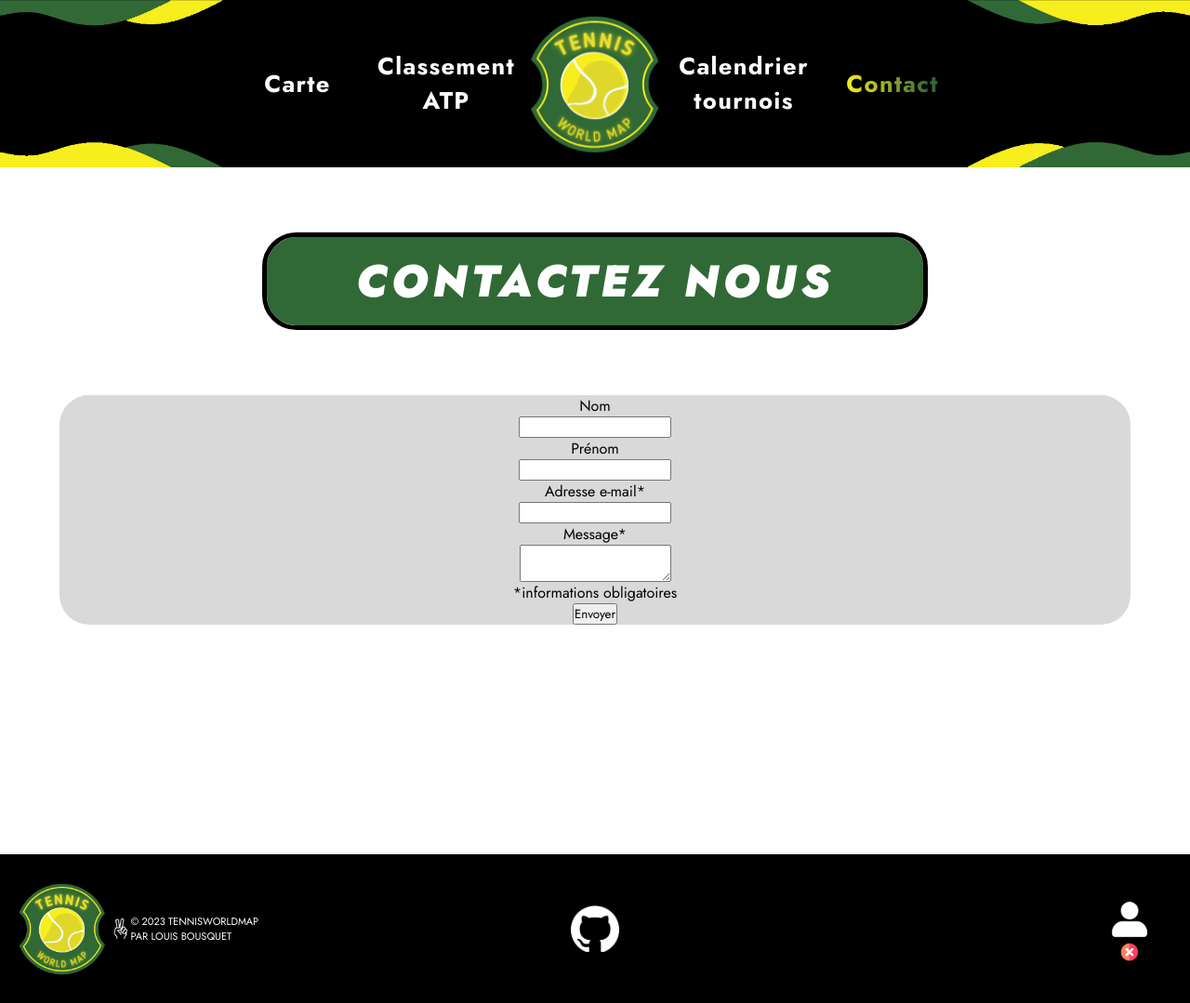
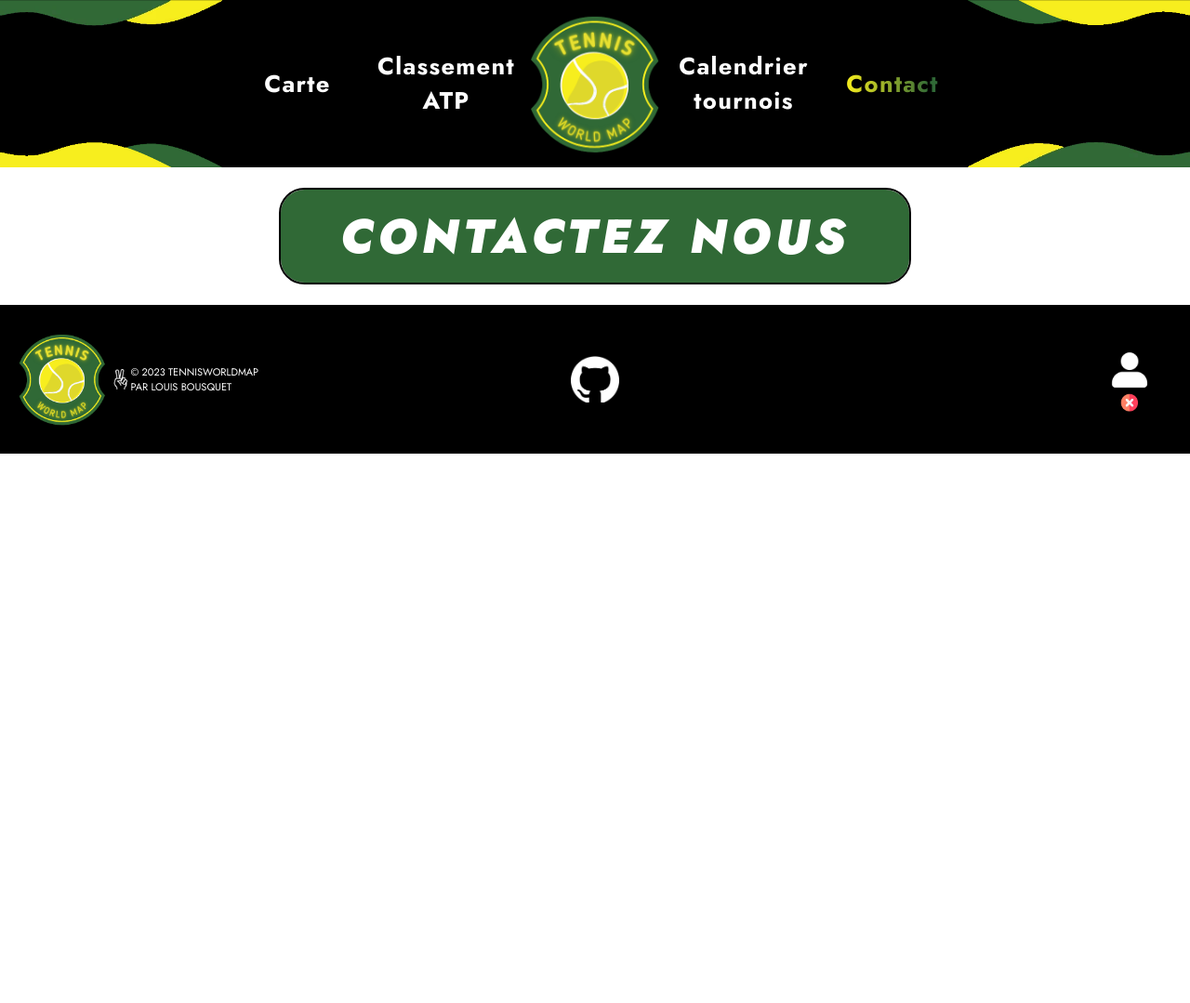
Before and after one commit to LouisB10/TennisWorldMap, a PHP site: page /pages/contact2.php in a window 1280 px wide. Shown: the whole page at 93% size. After the commit the page ends 488 px from the top, so only its background shows below. Run offline with PHP 8.4, Linux system fonts and the light colour scheme.

Commit message:
Add files via upload

```diff
--- a/projet-tennis/css/contact.css
+++ b/projet-tennis/css/contact.css
@@ -1,3 +1,10 @@
+:root{
+  --green: #306936;
+  --yellow: #f7ee1e;
+  --grey: #d9d9d9;
+  --white : #ffffff;
+  --black : #000000;
+}
 * {
   margin: 0;
   padding: 0;
@@ -5,12 +12,15 @@
   list-style: none;
   font-family: "Jost", sans-serif;
 }
+
 body {
   width: 100vw; /***width 320px****/
   overflow-x: hidden;
 }
-
+/*******section******/
 section {
+  width: 100vw;
+  height: auto;
   display: flex;
   flex-direction: column;
   align-items: center;
@@ -18,24 +28,76 @@ section {
 }
 
 /****titre de la page div****/
-.titre-page {
+.title {
   width: auto;
   height: auto;
   text-align: center;
-  background: #306936;
-  padding: 1% 7.5%;
-  border-radius: 2.5vw;
-  margin: 15px 0 15px;
-  outline: 3px solid black;
+  background: var(--green);
+  padding: 1% 5%;
+  border-radius: 2vw;
+  margin: 3vh 0 3vh;
+  outline: 2px solid black;
 }
+
 /****titre de la page texte****/
-.titre-page p {
-  color: #ffffff;
+.title p {
+  color: var(--white);
   font-style: italic;
   font-weight: 900;
   letter-spacing: 0.1em;
-  font-size: 1em;
+  font-size: 4vw;
 }
+
+/****************************************MEDIA QUERIES RESPONSIVE NAVBAR**************************************/
+/********Passage tablette / telephone en portrait*******/
+
+@media (min-width: 480px) {
+  .title-page {
+    outline: 3px solid black;
+  }
+  .title-page p{
+    font-size: 3vw;
+  }
+}
+
+/************AFFICHAGE Tablette****************/
+@media (min-width: 767px) {
+  .title-page {
+    outline: 3.5px solid black;
+  }
+
+}
+
+/*********AFFICHAGE Tablette/ PC Portable*******/
+@media (min-width: 991px) {
+  .title-page {
+    outline: 4px solid black;
+  }
+
+}
+
+/************AFFICHAGE PC Portable/PC petit***********/
+@media (min-width: 1200px) {
+  .title-page {
+    outline: 4.5px solid black;
+  }
+}
+
+/************AFFICHAGE PC moyen***********/
+@media (min-width: 1400px) {
+  .title-page {
+    outline: 6px solid black;
+  }
+}
+
+/************AFFICHAGE PC grand***********/
+@media (min-width: 1600px) {
+
+}
+
+
+
+
 
 
 /*****div contact***/
@@ -51,9 +113,9 @@ section {
 .contact-form {
   grid-column: 1 /2;
   grid-row: 1 /2;
-  width: 90%;
+  width: 85%;
   background-color: #d9d9d9;
-  border-radius: 2.5vw;
+  border-radius: 2vw;
   border: none;
   margin: 0 5%;
 }
@@ -75,71 +137,3 @@ section {
 .contact-form form span{
 
 }
-
-
-
-
-/****************************************MEDIA QUERIES RESPONSIVE NAVBAR**************************************/
-/********Passage tablette / telephone en portrait*******/
-
-@media (min-width: 480px) {
-  .titre-page {
-    margin: 25px 0 25px;
-    outline: 3.5px solid black;
-  }
-  .titre-page p {
-    font-size: 1.5em;
-  }
-}
-
-/************AFFICHAGE Tablette****************/
-@media (min-width: 767px) {
-  .titre-page {
-    margin: 35px 0 35px;
-    outline: 4px solid black;
-  }
-  .titre-page p {
-    font-size: 2em;
-  }
-}
-
-/*********AFFICHAGE Tablette/ PC Portable*******/
-@media (min-width: 991px) {
-  .titre-page {
-    margin: 50px 0 50px;
-    outline: 4.5px solid black;
-  }
-  .titre-page p {
-    font-size: 2.5em;
-  }
-}
-
-/************AFFICHAGE PC Portable/PC petit***********/
-@media (min-width: 1200px) {
-  .titre-page {
-    margin: 75px 0 75px;
-    outline: 5px solid black;
-  }
-  .titre-page p {
-    font-size: 3em;
-  }
-}
-
-/************AFFICHAGE PC moyen***********/
-@media (min-width: 1400px) {
-  .titre-page {
-    margin: 100px 0 100px;
-    outline: 5.5px SOLID black;
-  }
-  .titre-page p {
-    font-size: 4em;
-  }
-}
-
-/************AFFICHAGE PC grand***********/
-@media (min-width: 1600px) {
-  .titre-page {
-    margin: 100px 0 100px;
-    outline: 6px solid black;
-  }
-}
--- a/projet-tennis/css/navfooter.css
+++ b/projet-tennis/css/navfooter.css
@@ -449,7 +449,7 @@
 }
 
 /****************************************FOOTER**************************************/
-.footer {
+footer {
   display: grid;
   grid-template-columns: 1fr 0.5fr 1fr;
   grid-template-rows: 1fr;
@@ -459,7 +459,6 @@
   margin: 0;
   background-color: rgba(0, 0, 0, 1);
 }
-
 /**************Partie à gauche logo + cp********************/
 .footer-left {
   height: 80px;
@@ -470,7 +469,6 @@
   align-items: center;
   margin-left: 4%;
 }
-
 /*************div gauche logo*********/
 .footer-left-logo {
   height: auto;
@@ -479,18 +477,15 @@
   align-items: center;
   justify-content: center;
 }
-
 /********logo********/
 .footer-left-logo img {
   height: 45px;
   width: auto;
   transition: all 0.4s ease-in-out;
 }
-
 .footer-left-logo img:hover {
   transform: scale(1.05);
 }
-
 /*************div gauche copyright*********/
 .footer-left-copyright {
   height: auto;
@@ -539,12 +534,10 @@
   width: auto;
   transition: all 0.2s ease-in;
 }
-
 .footer-center img:hover {
   transform: scale(1.05);
   cursor: pointer;
 }
-
 /***************Footer droite user + messagerie*************/
 .footer-right {
   height: 80px;
@@ -606,7 +599,7 @@
 
 @media (min-width: 480px) {
   /*****hauteur du footer*****/
-  .footer,
+  footer,
   .footer-left,
   .footer-center,
   .footer-right {
@@ -642,7 +635,7 @@
 /************AFFICHAGE Tablette****************/
 @media (min-width: 767px) {
   /*****hauteur du footer*****/
-  .footer,
+  footer,
   .footer-left,
   .footer-center,
   .footer-right {
@@ -678,7 +671,7 @@
 /*********AFFICHAGE Tablette/ PC Portable*******/
 @media (min-width: 991px) {
   /*****hauteur du footer*****/
-  .footer,
+  footer,
   .footer-left,
   .footer-center,
   .footer-right {
@@ -714,7 +707,7 @@
 /************AFFICHAGE PC Portable/PC petit***********/
 @media (min-width: 1200px) {
   /*****hauteur du footer*****/
-  .footer,
+  footer,
   .footer-left,
   .footer-center,
   .footer-right {
--- a/projet-tennis/includes/footer.php
+++ b/projet-tennis/includes/footer.php
@@ -1,4 +1,4 @@
-<footer class="footer">
+<footer>
   <div class="footer-left">
     <div class="footer-left-logo">
       <img src="../image/logo.webp" alt="logo tennisworldmap footer">
--- a/projet-tennis/pages/contact2.php
+++ b/projet-tennis/pages/contact2.php
@@ -20,18 +20,12 @@ include('../admin/connect.php');
 </head>
 
 <body>
-    <?php
-
-    $isOnPage1 = false;
-    $isOnPage2 = false;
-    $isOnPage3 = false;
-    $isOnPage4 = true;
-    include '../includes/header.php'; ?>
+    <?php $isOnPage1 = false; $isOnPage2 = false; $isOnPage3 = false; $isOnPage4 = true; include '../includes/header.php'; ?>
     <section>
-        <div class="titre-page">
+        <div class="title">
             <p>CONTACTEZ NOUS</p>
         </div>
-        <div class="contact-main">
+        <!-- <div class="contact-main">
             <div class="contact-form">
                 <form action="../pages/contact.php" method="POST">
                     <label for="nom">Nom</label>
@@ -56,16 +50,8 @@ include('../admin/connect.php');
             <div class="contact-info">
 
             </div>
-        </div>
-
-
-
-
+        </div> -->
     </section>
-
-
-
-
     <?php include '../includes/footer.php'; ?>
 </body>
 
```
Also changed, not shown: projet-tennis/tennisworldmap.sql (+21 -56 lines).
